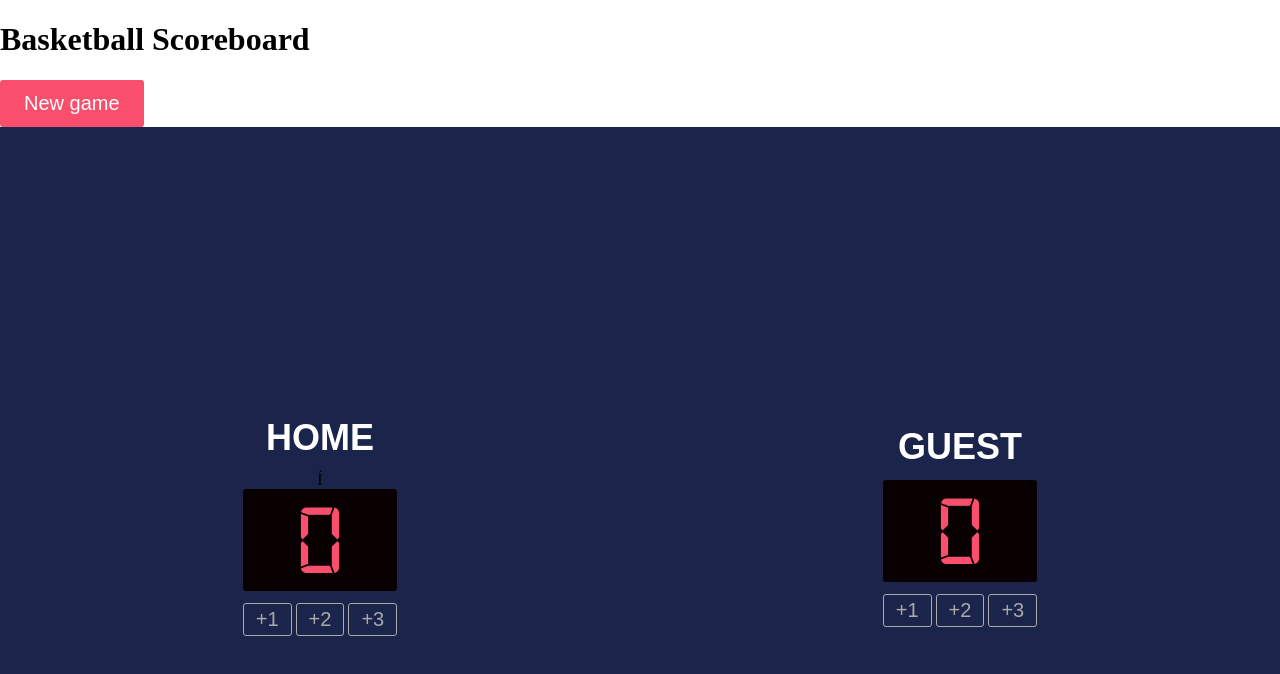
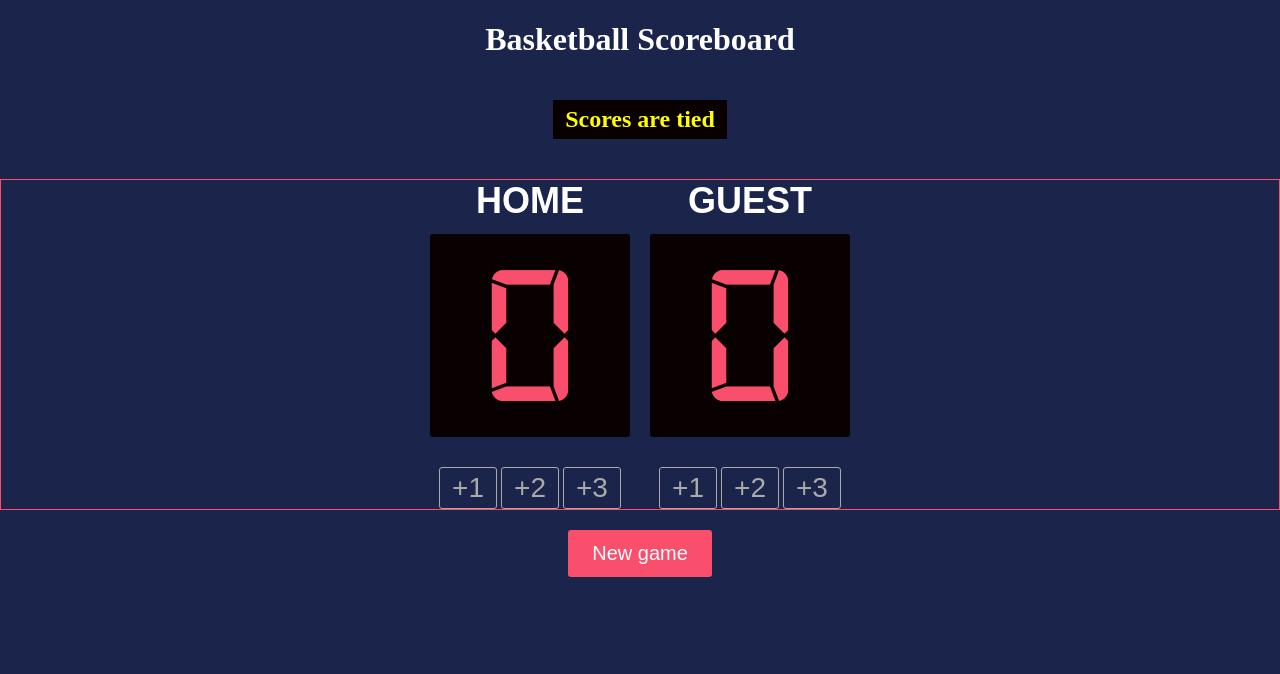
Before and after one commit to johnasp/basketball-scoreboard, a website: page public/index.html in a window 1280 px wide. Drawn offline with Linux system fonts and the light colour scheme.

Commit message:
added Pretier package and sorted HTML layout

```diff
--- a/package.json
+++ b/package.json
@@ -6,7 +6,8 @@
     "build:css": "sass src/style.scss public/style.css",
     "watch:css": "sass --watch src/style.scss:public/style.css",
     "serve": "live-server public",
-    "dev": "concurrently \"npm run watch:css\" \"npm run serve\""
+    "format": "prettier --write \"public/**/*.html\" \"src/**/*.scss\"",
+    "dev": "concurrently \"npm run watch:css\" \"npm run serve\" && npm run format"
   },
   "keywords": [],
   "author": "",
@@ -16,6 +17,7 @@
     "concurrently": "^7.6.0",
     "live-server": "^1.2.2",
     "onchange": "^7.1.0",
+    "prettier": "^3.6.2",
     "sass": "^1.89.2"
   }
 }
--- a/public/index.html
+++ b/public/index.html
@@ -1,37 +1,61 @@
-<!DOCTYPE html>
+<!doctype html>
 <html lang="en">
   <head>
     <meta charset="UTF-8" />
     <meta name="viewport" content="width=device-width, initial-scale=1.0" />
     <title>Basketball Scoreboard</title>
     <link rel="stylesheet" href="style.css" />
-    <link rel="icon" href="data:," /> <!-- Empty favicon to avoid default icon -->
+    <link rel="icon" href="data:," />
+    <!-- Empty favicon to avoid default icon -->
   </head>
   <body>
-          <h1>Basketball Scoreboard</h1>
-          <button type="button" id="btn-new-game" onclick="resetScores()">New game</button>
-    <section class="container">
+    <header>
+      <h1>Basketball Scoreboard</h1>
+    </header>
 
-      <div class="home-score score">
+    <div class="info-board">
+      <h2 id="scores-tied">Scores are tied</h2>
+    </div>
 
+    <section class="score-board">
+      <div class="home-score score-box">
         <h3 id="home-title">Home</h3>
-Í        <p id="home-digit" class="digit">0</p>
-        <div class="points">
-          <button type="button" id="btn-home-one" onclick="homeAddOne()">+1</button>
-          <button type="button" id="btn-home-two" onclick="homeAddTwo()">+2</button>
-          <button type="button" id="btn-home-three" onclick="homeAddThree()">+3</button>
+        <p id="home-digit" class="digit">0</p>
+        <div class="points-btn-group">
+          <button type="button" id="btn-home-one" onclick="homeAddOne()">
+            +1
+          </button>
+          <button type="button" id="btn-home-two" onclick="homeAddTwo()">
+            +2
+          </button>
+          <button type="button" id="btn-home-three" onclick="homeAddThree()">
+            +3
+          </button>
         </div>
       </div>
-      <div class="guest-score score">
+
+      <div class="guest-score score-box">
         <h3 id="guest-title">Guest</h3>
         <p id="guest-digit" class="digit">0</p>
-        <div class="points">
-          <button type="button" id="btn-guest-one" onclick="guestAddOne()">+1</button>
-          <button type="button" id="btn-guest-two" onclick="guestAddTwo()">+2</button>
-          <button type="button" id="btn-guest-three" onclick="guestAddThree()">+3</button>
+        <div class="points-btn-group">
+          <button type="button" id="btn-guest-one" onclick="guestAddOne()">
+            +1
+          </button>
+          <button type="button" id="btn-guest-two" onclick="guestAddTwo()">
+            +2
+          </button>
+          <button type="button" id="btn-guest-three" onclick="guestAddThree()">
+            +3
+          </button>
         </div>
       </div>
     </section>
+
+    <footer>
+      <button type="button" id="btn-new-game" onclick="resetScores()">
+        New game
+      </button>
+    </footer>
   </body>
   <script src="index.js"></script>
 </html>
--- a/public/index.js
+++ b/public/index.js
@@ -6,6 +6,8 @@ let guestDigitEl = document.getElementById('guest-digit');
 
 let homeTitleEl = document.getElementById('home-title');
 let guestTitleEl = document.getElementById('guest-title');
+
+let scoresIsTiedEl = document.getElementById('scores-tied');
 
 // Convert the text content of the elements to numbers for calculations
 let homeDigitValue = Number(homeDigitEl.textContent);
--- a/src/style.scss
+++ b/src/style.scss
@@ -1,37 +1,43 @@
 @font-face {
-  font-family: "Digital-7 Mono";
-  src: url("digital-7.ttf") format("truetype");
+  font-family: 'Digital-7 Mono';
+  src: url('digital-7.ttf') format('truetype');
   font-weight: normal;
   font-style: normal;
 }
 
 body {
   margin: 0;
-}
-
-.container {
   background: #1b244a;
-
   justify-content: space-around;
   align-items: center;
   min-height: 100vh;
+}
+header {
+  text-align: center;
+  color: white;
+  margin-bottom: 20px;
+}
+.info-board {
   display: flex;
-}
-#btn-new-game {
-  background-color: #F94F6D;
+  flex-direction: column;
+  align-items: center;
+  justify-content: center;
   color: white;
-  border: none;
-  padding: 12px 24px;
-  font-size: 20px;
-  border-radius: 3px;
-  cursor: pointer;
-  transition: background 0.1s, transform 0.1s;
-  &:active {
-    background-color: #d13a54;
-    transform: scale(0.97);
+  margin-bottom: 20px;
+  #scores-tied {
+    color: yellow;
+    background: #080001;
+    padding: 6px 12px;
+    display: inline-block;
   }
 }
-.score {
+.score-board {
+  display: flex;
+  border: 1px solid #f94f6d;
+  flex-direction: row;
+  justify-content: center;
+  gap: 20px;
+  .score-box {
     text-align: center;
     h3 {
       font-family: sans-serif;
@@ -41,32 +47,56 @@ body {
       color: white;
       margin-top: 0;
     }
-}
     .digit {
       background: #080001;
-    font-family: "Digital-7 Mono", Arial, Helvetica, sans-serif;
-    color: #F94F6D;
-    font-size: 100px;
+      font-family: 'Digital-7 Mono', Arial, Helvetica, sans-serif;
+      color: #f94f6d;
+      font-size: 200px;
       margin: 0;
       text-align: center;
-    padding: 0 24px;
       border-radius: 3px;
-    margin-bottom: 12px;
+      margin-bottom: 30px;
+      min-width: 1em;
     }
-
-
+  }
+  .points-btn-group {
     button {
       background-color: transparent;
       color: rgb(170, 170, 170);
       border: 1px solid rgb(170, 170, 170);
       border-radius: 3px;
-  font-size: 20px;
+      font-size: 28px;
       padding: 4px 12px;
       cursor: pointer;
-  transition: background 0.1s, transform 0.1s;
-
+      transition:
+        background 0.1s,
+        transform 0.1s;
       &:active {
         background-color: rgba(170, 170, 170, 0.15);
         transform: scale(0.96);
       }
     }
+  }
+}
+
+footer {
+  text-align: center;
+  color: white;
+  margin-top: 20px;
+  #btn-new-game {
+    background-color: #f94f6d;
+    color: white;
+    border: none;
+    padding: 12px 24px;
+    font-size: 20px;
+    border-radius: 3px;
+    cursor: pointer;
+    transition:
+      background 0.1s,
+      transform 0.1s;
+    &:active {
+      background-color: #d13a54;
+      transform: scale(0.97);
+    }
+  }
+}
```
Also changed, not shown: public/style.css, 3 other files. Lines whose indentation alone changed are shown as unchanged.
